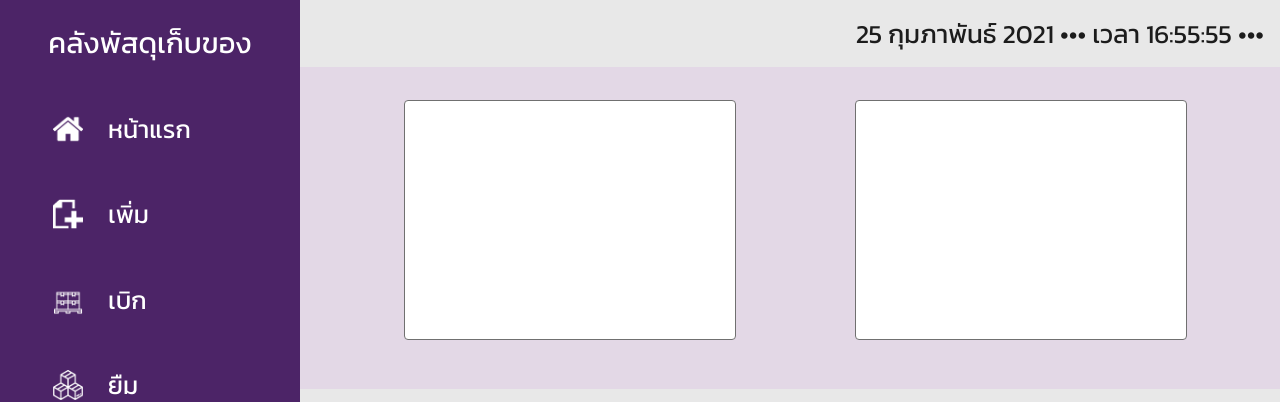
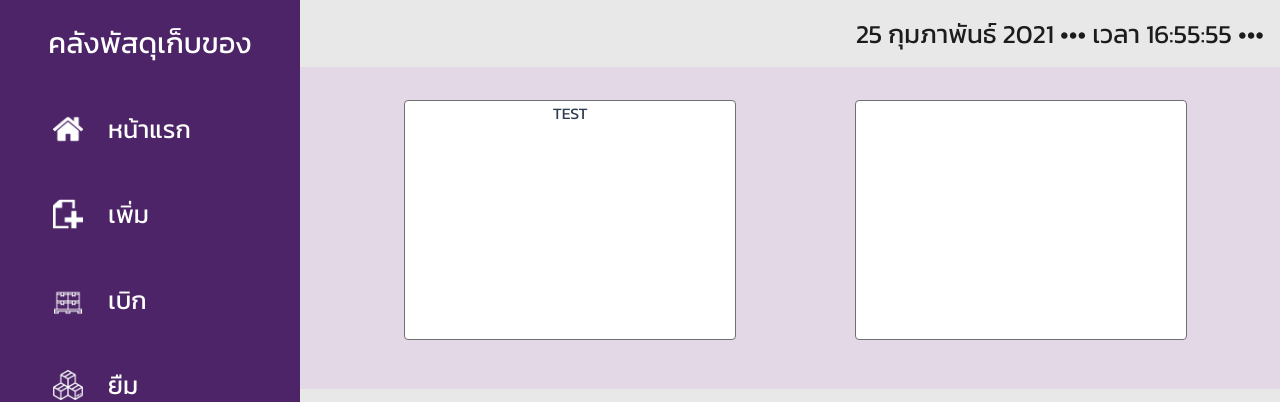
Before and after one commit to phuriput44/VBAC-Stock-Web, a Vue app: page /home/main in a window 1280 px wide. Shown: the top 402 px of the page. Built offline with nearby package versions, Linux system fonts and the light colour scheme.

Commit message:
test commit

```diff
--- a/src/views/Menu/homeMain.vue
+++ b/src/views/Menu/homeMain.vue
@@ -1,7 +1,7 @@
 <template>
 <div>
     <div class="row" style="margin-right: 0px !important;">
-        <div class="card col-4" style="margin-left: 12%;"></div>
+        <div class="card col-4" style="margin-left: 12%;">TEST</div>
         <div class="card col-4" style="margin-left: 12%;"></div>
     </div>
     <div class="container" style="margin-top: 5%; margin-bottom: 5%;">
```
Also changed, not shown: 1 other file (tests, documents, lock files or other folders).
